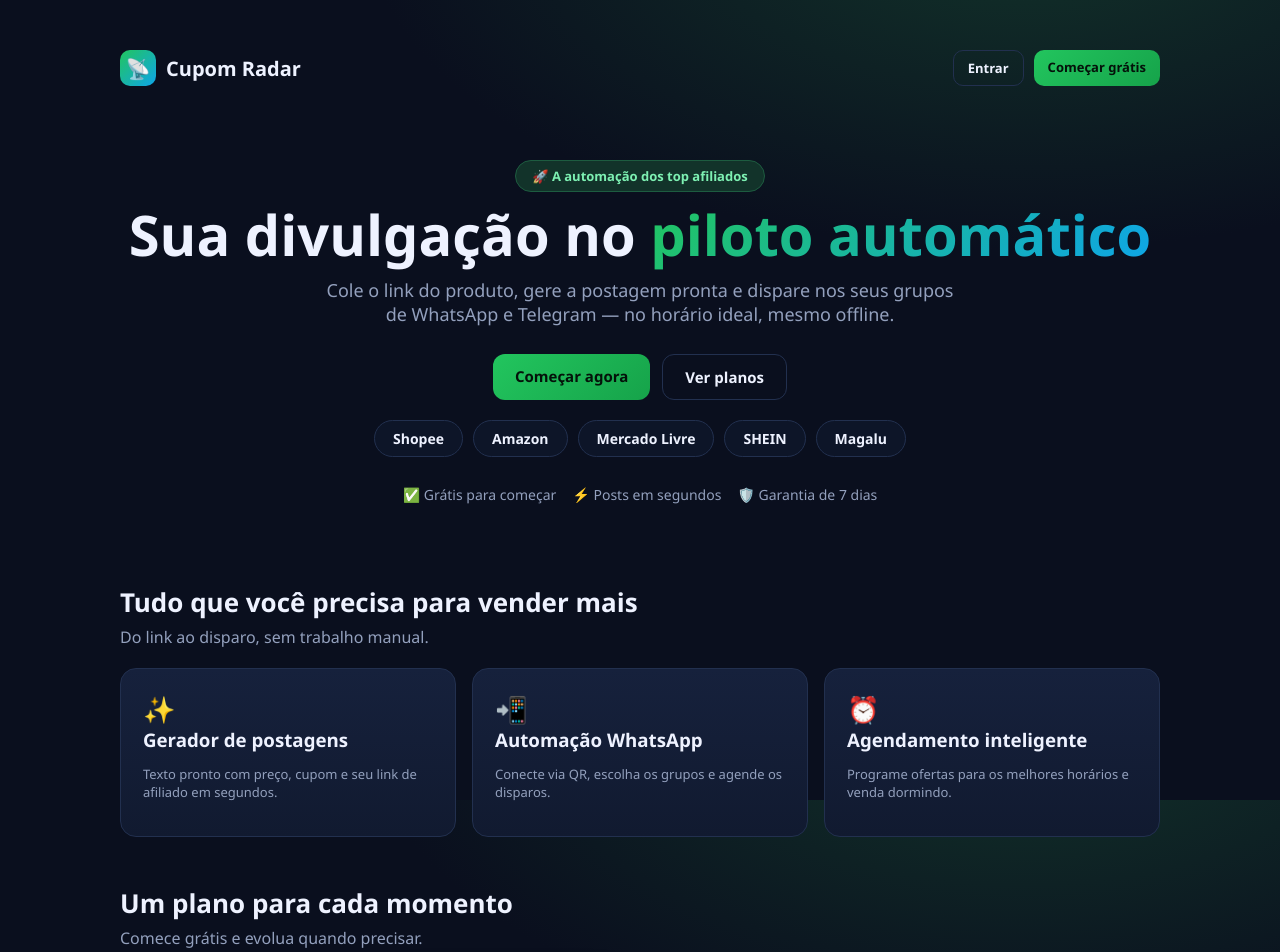
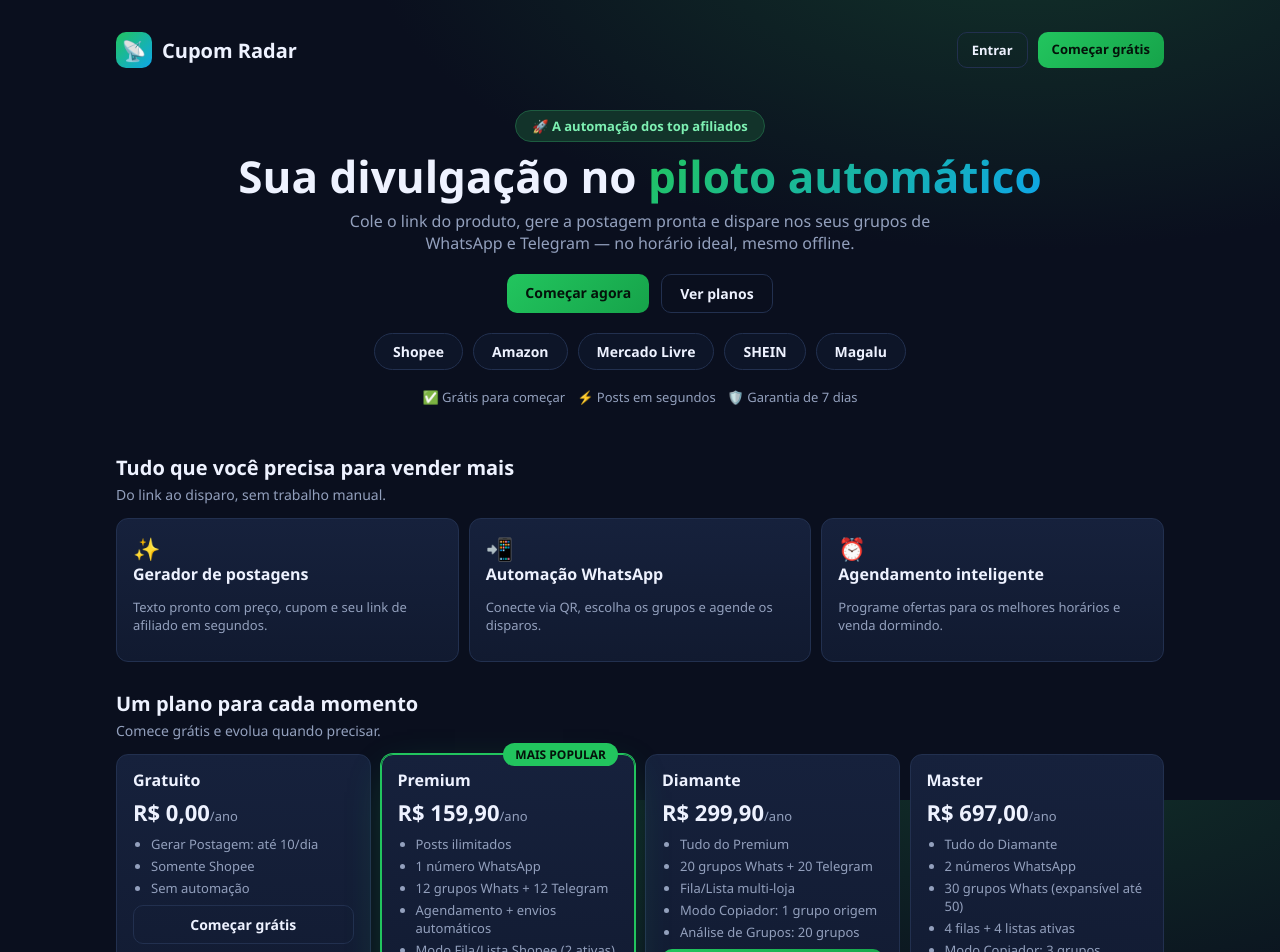
Before and after one commit to estilodocampo/cupom-radar-clone, a Next.js app: page / in a window 1280 px wide. Shown: the top 952 px of the page. Built offline with nearby package versions, Linux system fonts and the light colour scheme.

Commit message:
UI: layout compacto, blocos menores

```diff
--- a/app/globals.css
+++ b/app/globals.css
@@ -19,38 +19,38 @@
   color: var(--text); min-height: 100vh;
 }
 a { color: var(--green); }
-.container { max-width: 1080px; margin: 0 auto; padding: 32px 20px 64px; }
-.nav { display: flex; align-items: center; justify-content: space-between; padding: 18px 0; }
+.container { max-width: 1080px; margin: 0 auto; padding: 20px 16px 40px; }
+.nav { display: flex; align-items: center; justify-content: space-between; padding: 12px 0; }
 .brand { display: flex; align-items: center; gap: 10px; font-weight: 800; font-size: 20px; }
 .brand-badge { background: linear-gradient(135deg, var(--green), #0ea5e9); border-radius: 10px; width: 36px; height: 36px; display: flex; align-items: center; justify-content: center; font-size: 20px; }
-.btn { display: inline-block; border: 0; cursor: pointer; border-radius: 12px; padding: 12px 22px; font-weight: 700; font-size: 15px; text-decoration: none; transition: transform .08s, opacity .15s; }
+.btn { display: inline-block; border: 0; cursor: pointer; border-radius: 10px; padding: 9px 18px; font-weight: 700; font-size: 14px; text-decoration: none; transition: transform .08s, opacity .15s; }
 .btn:hover { opacity: .92; } .btn:active { transform: scale(.98); }
 .btn-primary { background: linear-gradient(135deg, var(--green), var(--green2)); color: #04120a; }
 .btn-ghost { background: transparent; color: var(--text); border: 1px solid var(--border); }
 .btn-sm { padding: 8px 14px; font-size: 13px; border-radius: 10px; }
-.hero { text-align: center; padding: 56px 0 32px; }
-.hero h1 { font-size: clamp(32px, 5vw, 56px); margin: 12px 0; line-height: 1.1; }
+.hero { text-align: center; padding: 30px 0 20px; }
+.hero h1 { font-size: clamp(28px, 4vw, 44px); margin: 10px 0; line-height: 1.1; }
 .hero h1 span { background: linear-gradient(135deg, var(--green), #0ea5e9); -webkit-background-clip: text; background-clip: text; color: transparent; }
-.hero p { color: var(--muted); font-size: 18px; max-width: 640px; margin: 0 auto 28px; }
+.hero p { color: var(--muted); font-size: 16px; max-width: 640px; margin: 0 auto 20px; }
 .pill { display: inline-block; background: #12332a; border: 1px solid #1d5c40; color: #7df0b2; border-radius: 999px; padding: 6px 16px; font-size: 13px; font-weight: 600; }
-.stats { display: flex; gap: 16px; justify-content: center; margin-top: 28px; flex-wrap: wrap; color: var(--muted); font-size: 14px; }
-.grid { display: grid; gap: 16px; }
+.stats { display: flex; gap: 12px; justify-content: center; margin-top: 18px; flex-wrap: wrap; color: var(--muted); font-size: 13px; }
+.grid { display: grid; gap: 10px; }
 .grid-4 { grid-template-columns: repeat(auto-fit, minmax(230px, 1fr)); }
 .grid-3 { grid-template-columns: repeat(auto-fit, minmax(280px, 1fr)); }
-.card { background: linear-gradient(180deg, var(--card2), var(--card)); border: 1px solid var(--border); border-radius: var(--radius); padding: 22px; }
-.card h3 { margin: 0 0 6px; }
-.card .price { font-size: 28px; font-weight: 800; margin: 8px 0; }
+.card { background: linear-gradient(180deg, var(--card2), var(--card)); border: 1px solid var(--border); border-radius: 12px; padding: 14px 16px; }
+.card h3 { margin: 0 0 4px; font-size: 16px; }
+.card .price { font-size: 22px; font-weight: 800; margin: 6px 0; }
 .card .price small { font-size: 13px; color: var(--muted); font-weight: 400; }
-.card ul { padding-left: 18px; color: var(--muted); font-size: 14px; margin: 12px 0; }
-.card li { margin-bottom: 6px; }
+.card ul { padding-left: 18px; color: var(--muted); font-size: 13px; margin: 8px 0; }
+.card li { margin-bottom: 4px; }
 .plan-pop { border-color: var(--green); box-shadow: 0 0 0 1px var(--green), 0 12px 40px -12px rgba(34,197,94,.4); position: relative; }
 .tag { position: absolute; top: -12px; right: 16px; background: var(--green); color: #04120a; font-size: 12px; font-weight: 800; padding: 3px 12px; border-radius: 999px; }
-.section-title { font-size: 26px; margin: 48px 0 6px; }
-.section-sub { color: var(--muted); margin: 0 0 20px; }
-.feat { font-size: 26px; }
-.input, select.input, textarea.input { width: 100%; padding: 12px 14px; margin-bottom: 10px; border-radius: 12px; border: 1px solid var(--border); background: var(--bg2); color: var(--text); font-size: 15px; font-family: inherit; }
+.section-title { font-size: 20px; margin: 28px 0 4px; }
+.section-sub { color: var(--muted); margin: 0 0 14px; font-size: 14px; }
+.feat { font-size: 22px; }
+.input, select.input, textarea.input { width: 100%; padding: 9px 12px; margin-bottom: 8px; border-radius: 10px; border: 1px solid var(--border); background: var(--bg2); color: var(--text); font-size: 14px; font-family: inherit; }
 .input:focus { outline: 2px solid var(--green); border-color: var(--green); }
-label.lbl { display: block; font-size: 13px; color: var(--muted); margin: 10px 0 4px; font-weight: 600; }
+label.lbl { display: block; font-size: 12px; color: var(--muted); margin: 8px 0 3px; font-weight: 600; }
 .auth-wrap { max-width: 440px; margin: 8vh auto; }
 .auth-card { text-align: center; }
 .result { background: #0b1226; border: 1px solid var(--border); padding: 16px; margin-top: 16px; white-space: pre-wrap; border-radius: 12px; font-size: 14px; }
@@ -69,37 +69,37 @@
 .list { list-style: none; padding: 0; margin: 8px 0; font-size: 14px; }
 .list li { padding: 10px 12px; border: 1px solid var(--border); border-radius: 10px; margin-bottom: 6px; background: var(--bg2); color: var(--muted); }
 .list li b { color: var(--text); }
-.footer { text-align: center; color: var(--muted); font-size: 13px; margin-top: 64px; padding-top: 24px; border-top: 1px solid var(--border); }
+.footer { text-align: center; color: var(--muted); font-size: 12px; margin-top: 36px; padding-top: 16px; border-top: 1px solid var(--border); }
 .logos { display: flex; gap: 10px; justify-content: center; flex-wrap: wrap; margin: 20px 0 8px; }
 .logo-chip { border: 1px solid var(--border); background: var(--bg2); border-radius: 999px; padding: 8px 18px; font-size: 14px; font-weight: 600; }
 .hint { font-size: 13px; color: var(--muted); }
 /* Sidebar layout (estilo Config Robô) */
 .shell { display: flex; min-height: 100vh; }
-.sidebar { width: 250px; flex-shrink: 0; background: #0b1122; border-right: 1px solid var(--border); padding: 20px 14px; display: flex; flex-direction: column; gap: 4px; position: sticky; top: 0; height: 100vh; overflow-y: auto; }
-.side-user { display: flex; gap: 10px; align-items: center; background: var(--card); border: 1px solid var(--border); border-radius: 12px; padding: 10px 12px; margin: 14px 0; }
+.sidebar { width: 230px; flex-shrink: 0; background: #0b1122; border-right: 1px solid var(--border); padding: 14px 10px; display: flex; flex-direction: column; gap: 2px; position: sticky; top: 0; height: 100vh; overflow-y: auto; }
+.side-user { display: flex; gap: 8px; align-items: center; background: var(--card); border: 1px solid var(--border); border-radius: 10px; padding: 8px 10px; margin: 10px 0; }
 .avatar { width: 38px; height: 38px; border-radius: 50%; background: linear-gradient(135deg, var(--green), #0ea5e9); display: flex; align-items: center; justify-content: center; font-weight: 800; font-size: 14px; color: #04120a; }
 .side-user small { display: block; font-size: 10px; color: var(--muted); letter-spacing: 1px; }
 .side-user b { font-size: 14px; }
-.nav-item { display: flex; align-items: center; gap: 10px; padding: 10px 12px; border-radius: 10px; color: var(--muted); text-decoration: none; font-size: 14px; font-weight: 600; }
+.nav-item { display: flex; align-items: center; gap: 8px; padding: 8px 10px; border-radius: 8px; color: var(--muted); text-decoration: none; font-size: 13px; font-weight: 600; }
 .nav-item:hover { background: var(--bg2); color: var(--text); }
 .nav-item.active { background: linear-gradient(135deg, var(--green), var(--green2)); color: #04120a; }
 .nav-item .new { margin-left: auto; background: var(--green); color: #04120a; font-size: 10px; font-weight: 800; padding: 2px 8px; border-radius: 999px; }
 .nav-group { font-size: 11px; letter-spacing: 1px; color: var(--muted); padding: 14px 12px 4px; font-weight: 700; }
 .main { flex: 1; min-width: 0; }
 .back { color: var(--muted); text-decoration: none; font-size: 14px; }
-.eyebrow { color: var(--green); font-size: 12px; font-weight: 800; letter-spacing: 2px; margin: 18px 0 4px; }
-.h1 { font-size: clamp(28px, 4vw, 40px); margin: 0 0 6px; }
-.sub { color: var(--muted); margin: 0 0 24px; }
-.step { display: flex; gap: 20px; padding: 24px 0; border-top: 1px solid var(--border); }
-.step-num { color: var(--muted); font-size: 13px; min-width: 120px; }
-.step-num b { display: block; color: var(--text); font-size: 16px; margin-top: 4px; }
-.step-cards { display: grid; grid-template-columns: repeat(auto-fit, minmax(240px, 1fr)); gap: 14px; flex: 1; }
-.chan { background: linear-gradient(180deg, var(--card2), var(--card)); border: 1px solid var(--border); border-radius: var(--radius); padding: 20px; display: flex; flex-direction: column; gap: 8px; }
+.eyebrow { color: var(--green); font-size: 11px; font-weight: 800; letter-spacing: 2px; margin: 12px 0 2px; }
+.h1 { font-size: clamp(24px, 3.4vw, 32px); margin: 0 0 4px; }
+.sub { color: var(--muted); margin: 0 0 16px; font-size: 14px; }
+.step { display: flex; gap: 14px; padding: 16px 0; border-top: 1px solid var(--border); }
+.step-num { color: var(--muted); font-size: 12px; min-width: 110px; }
+.step-num b { display: block; color: var(--text); font-size: 14px; margin-top: 2px; }
+.step-cards { display: grid; grid-template-columns: repeat(auto-fit, minmax(220px, 1fr)); gap: 10px; flex: 1; }
+.chan { background: linear-gradient(180deg, var(--card2), var(--card)); border: 1px solid var(--border); border-radius: 12px; padding: 14px; display: flex; flex-direction: column; gap: 6px; }
 .chan-top { display: flex; align-items: center; gap: 8px; font-size: 12px; color: var(--muted); }
 .chan-ico { width: 30px; height: 30px; border-radius: 9px; display: flex; align-items: center; justify-content: center; font-size: 16px; }
-.chan h3 { margin: 4px 0; font-size: 18px; }
-.chan p { color: var(--muted); font-size: 13px; margin: 0 0 8px; flex: 1; }
-.chan-foot { display: flex; justify-content: space-between; align-items: center; border-top: 1px solid var(--border); padding-top: 12px; font-size: 13px; font-weight: 700; }
+.chan h3 { margin: 2px 0; font-size: 16px; }
+.chan p { color: var(--muted); font-size: 12px; margin: 0 0 6px; flex: 1; }
+.chan-foot { display: flex; justify-content: space-between; align-items: center; border-top: 1px solid var(--border); padding-top: 8px; font-size: 13px; font-weight: 700; }
 .chan-foot a, .chan-foot button { color: var(--text); background: none; border: 0; cursor: pointer; font-weight: 700; font-size: 13px; text-decoration: none; padding: 0; }
 .store-logo { display: inline-block; background: #fff; color: #111; font-weight: 800; font-size: 12px; border-radius: 8px; padding: 5px 12px; }
 .help-fab { position: fixed; right: 20px; bottom: 20px; background: var(--green); color: #04120a; border: 0; border-radius: 999px; padding: 12px 20px; font-weight: 800; cursor: pointer; box-shadow: 0 8px 30px rgba(34,197,94,.4); }
```
